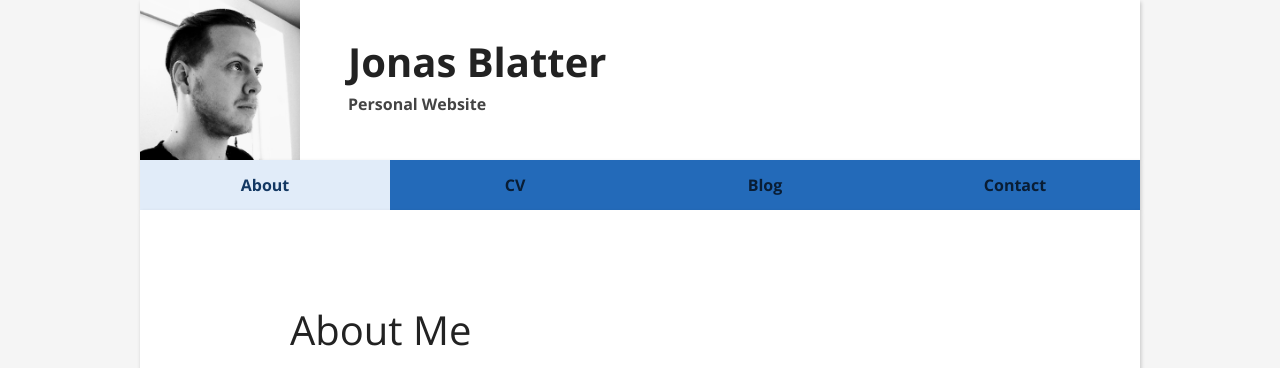
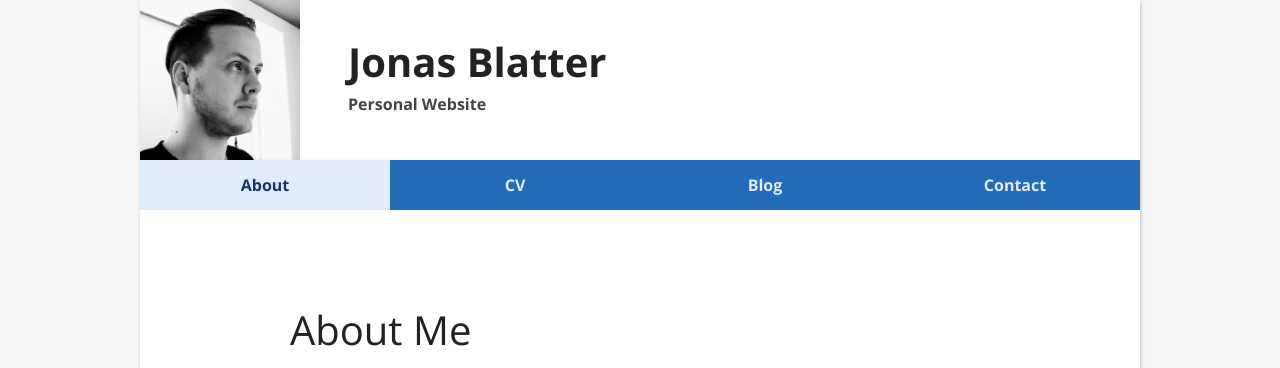
Before and after one commit to jonasblatter/jonasblatter.github.io, a Jekyll site: the page built from about.md, in a window 1280 px wide. Shown: the top 368 px of the page. Built offline with Jekyll 4.4.1, drawn with Linux system fonts in a browser that asks for light colours; our own code applies the rules of GitHub Pages for plain Markdown files; a style sheet for code colours, icons or effects is not loaded.

Commit message:
Update main.scss

```diff
--- a/_sass/main.scss
+++ b/_sass/main.scss
@@ -119,7 +119,7 @@ nav {
 		text-align: center;
 	}
 	a {
-		color: var(--color-main-dark);
+		color: var(--color-main-bright);
 		background-color: var(--color-main);
 		display: block;
 		font-weight: bold;
@@ -133,7 +133,6 @@ nav {
 			}
 		}
 		&:hover {
-			color: var(--color-main-dark);
 			background-color: var(--color-main-light);
 		}
 	}
```
